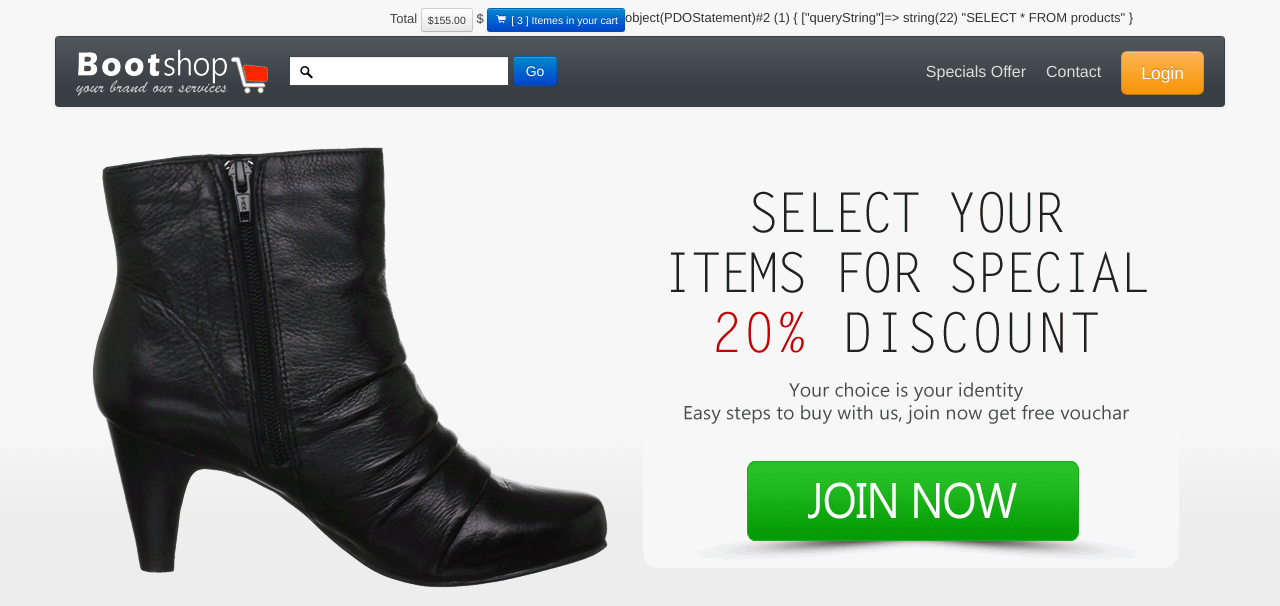
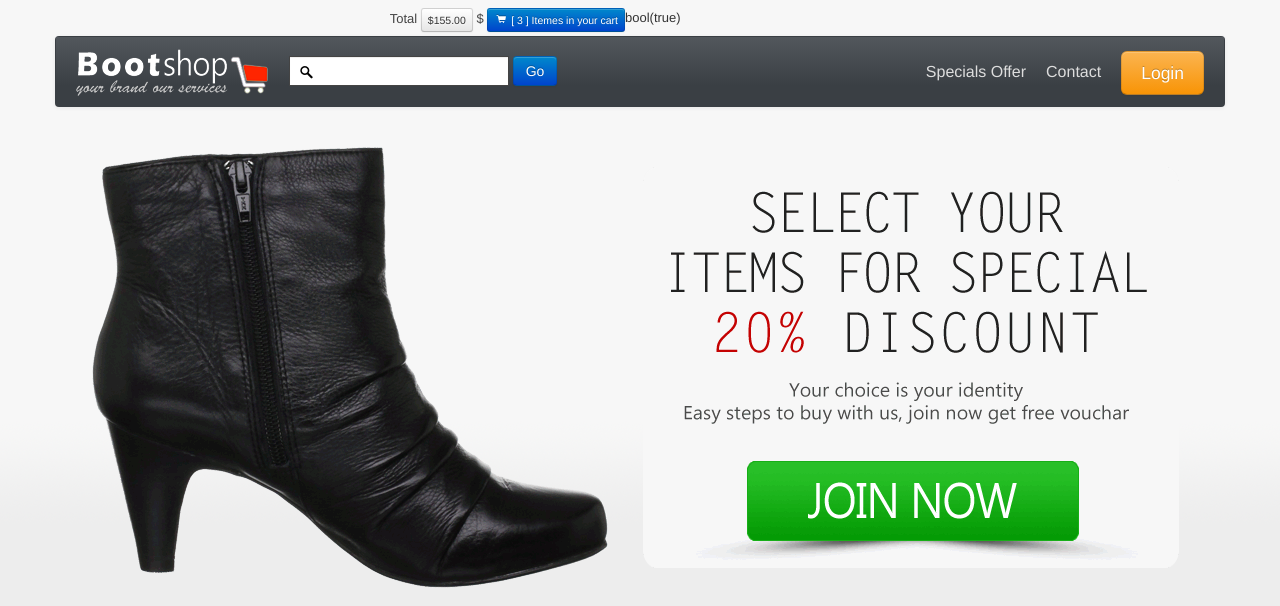
Before and after one commit to juanOctavioCastrogiovanni/REKTR, a PHP site: page /index.php in a window 1280 px wide. Shown: the top 606 px of the page. Run offline with PHP 8.4, Linux system fonts and the light colour scheme; data comes from the database, SQL or seed files in the repository; style sheets or scripts are compiled from the project's sources.

Commit message:
5-4 11:15hs

```diff
--- a/components/header.php
+++ b/components/header.php
@@ -48,7 +48,8 @@
 				<?php
 				 	$conect = new Conect(['host'=>'localhost','user'=>'root','password'=>'','db'=>'tecnology']);
 					$conect = $conect->conect();
-					$sth = $conect->query('SELECT * FROM products');
+					$query = $conect->prepare('SELECT * FROM products');
+					$sth = $query->execute();
 					var_dump($sth);
 				?>
 				<div class="span6">
```
